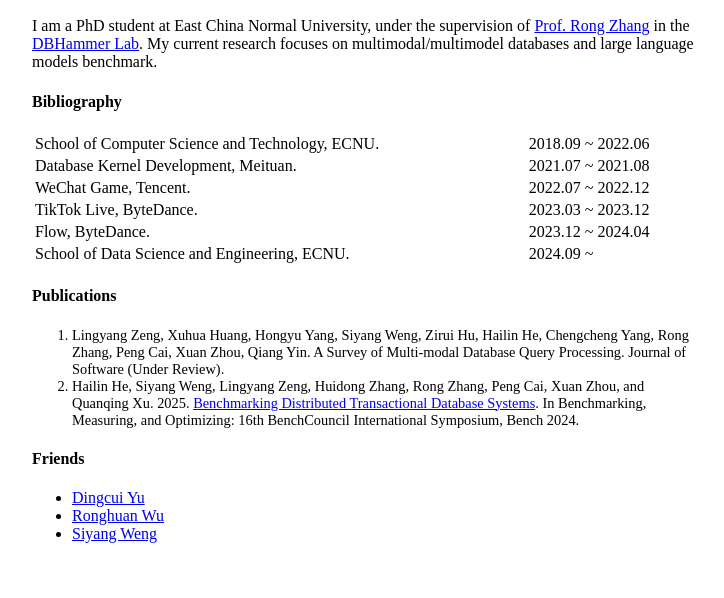
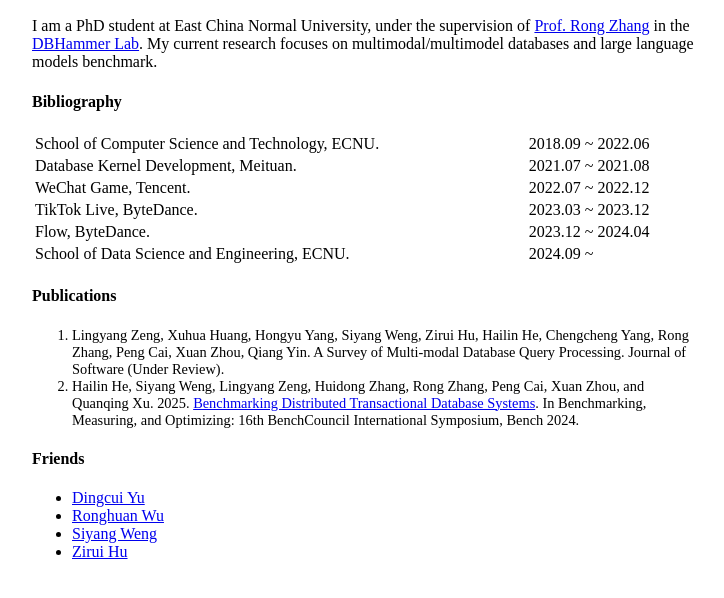
Before and after one commit to revectores/revectores.github.io, a plain HTML site: page index.html in a window 1280 px wide. Shown: the part 44-642 px from the top of the page, without its empty margins (272-996 px from the left). Drawn offline with Linux system fonts and the light colour scheme.

Commit message:
add zirui hu as friend link

```diff
--- a/index.html
+++ b/index.html
@@ -59,6 +59,7 @@
     <li><a href="https://dingcuiyu.github.io">Dingcui Yu</a></li>
     <li><a href="https://kingnobro.github.io">Ronghuan Wu</a></li>
     <li><a href="https://wengsy150943.github.io">Siyang Weng</a></li>
+    <li><a href="https://wind-gone.cloud">Zirui Hu</a></li>
   </ul>
 
 </body>
```
